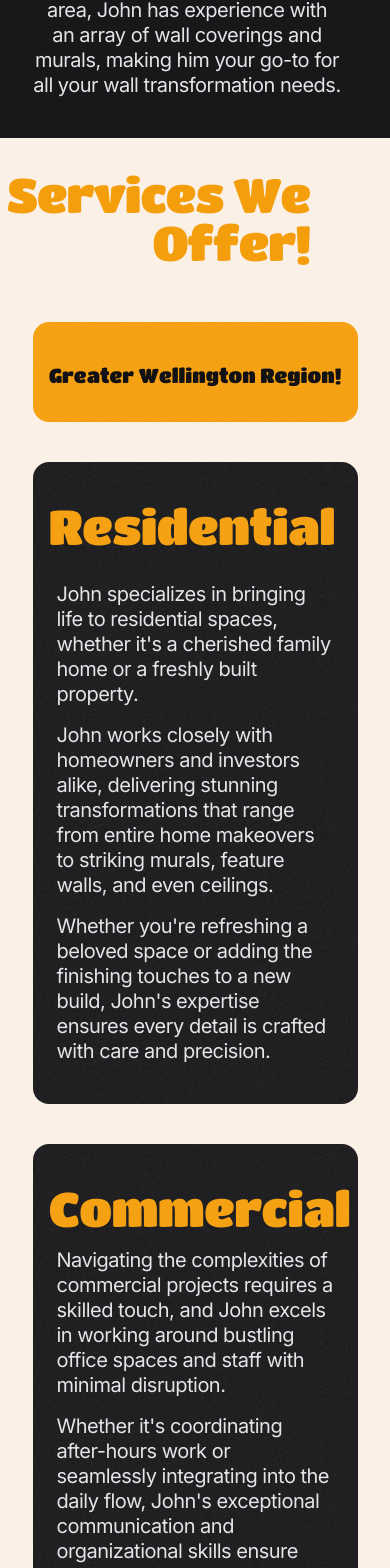
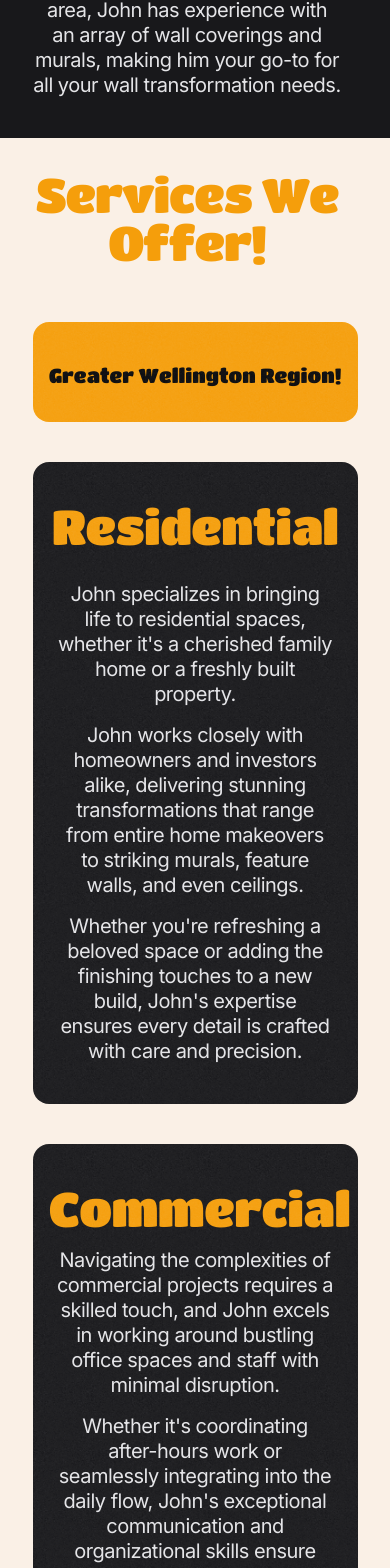
Before and after one commit to matthew-ranford/strictly-paper, a Next.js app: page / in a window 390 px wide. Shown: the part 1372-2940 px from the top of the page. Built offline with nearby package versions, Linux system fonts and the light colour scheme.

Commit message:
Responsive changes to Services component

```diff
--- a/app/components/Services.tsx
+++ b/app/components/Services.tsx
@@ -17,7 +17,7 @@ export default function Services() {
         id="services"
         className="sm:mt-10 lg:mt-0 2xl:mt-14 bigger-screens:mt-32 pb-4"
       >
-        <div className="text-right pt-8 lg:pt-12 pe-20 md:pe-32 lg:pe-20 bigger-screens:pe-56">
+        <div className="text-center md:text-right pt-8 lg:pt-12 pe-4 md:pe-32 lg:pe-20 bigger-screens:pe-56">
           <motion.div
             className={titan.className}
             initial={{ opacity: 0, y: -5 }}
@@ -58,11 +58,11 @@ export default function Services() {
           >
             <div className="max-w-md md:max-w-3xl lg:max-w-md bigger-screens:max-w-xl">
               <div className={titan.className}>
-                <h2 className="text-left text-balance text-5xl md:text-6xl lg:text-7xl tracking-[-0.015em] text-amber-500">
+                <h2 className="text-center md:text-left text-balance text-5xl md:text-6xl lg:text-7xl tracking-[-0.015em] text-amber-500">
                   Residential
                 </h2>
               </div>
-              <div className="pt-4 px-2 text-left text-xl 2xl:text-xl bigger-screens:text-2xl leading-tight tracking-tight text-zinc-200">
+              <div className="pt-4 px-2 text-center md:text-left text-xl 2xl:text-xl bigger-screens:text-2xl leading-tight tracking-tight text-zinc-200">
                 <p className="pt-4">
                   John specializes in bringing life to residential spaces,
                   whether it&apos;s a cherished family home or a freshly built
@@ -87,7 +87,7 @@ export default function Services() {
               width={800}
               height={500}
               alt="Wallpaper | Wallpapering in a residential home"
-              className="absolute -right-4 inset-y-24 bigger-screens:inset-y-26 lg:-right-[38%] bigger-screens:-right-[25%] -bottom-10 object-contain hidden lg:block"
+              className="absolute -right-4 inset-y-24 bigger-screens:inset-y-26 lg:-right-[38%] bigger-screens:-right-[25%] -bottom-10 object-contain hidden xl:block"
             />
           </WobbleCard>
           <WobbleCard
@@ -96,11 +96,11 @@ export default function Services() {
           >
             <div className="max-w-md md:max-w-3xl lg:max-w-md  bigger-screens:max-w-xl">
               <div className={titan.className}>
-                <h2 className="text-left text-balance text-5xl md:text-6xl lg:text-7xl tracking-[-0.015em] text-amber-500">
+                <h2 className="text-center md:text-left text-balance text-5xl md:text-6xl lg:text-7xl tracking-[-0.015em] text-amber-500">
                   Commercial
                 </h2>
               </div>
-              <div className="pt-4 px-2 text-left text-xl 2xl:text-xl bigger-screens:text-2xl leading-tight tracking-tight text-zinc-200">
+              <div className="pt-4 px-2 text-center md:text-left text-xl 2xl:text-xl bigger-screens:text-2xl leading-tight tracking-tight text-zinc-200">
                 <p>
                   Navigating the complexities of commercial projects requires a
                   skilled touch, and John excels in working around bustling
@@ -124,7 +124,7 @@ export default function Services() {
               width={800}
               height={500}
               alt="Wallpaper | Wallpapering for a commercial business"
-              className="absolute -right-4 inset-y-24 bigger-screens:inset-y-32 lg:-right-[39%] bigger-screens:-right-[25%] -bottom-10 object-contain hidden lg:block"
+              className="absolute -right-4 inset-y-24 bigger-screens:inset-y-32 lg:-right-[39%] bigger-screens:-right-[25%] -bottom-10 object-contain hidden xl:block"
             />
           </WobbleCard>
           <a href="#contact">
```
